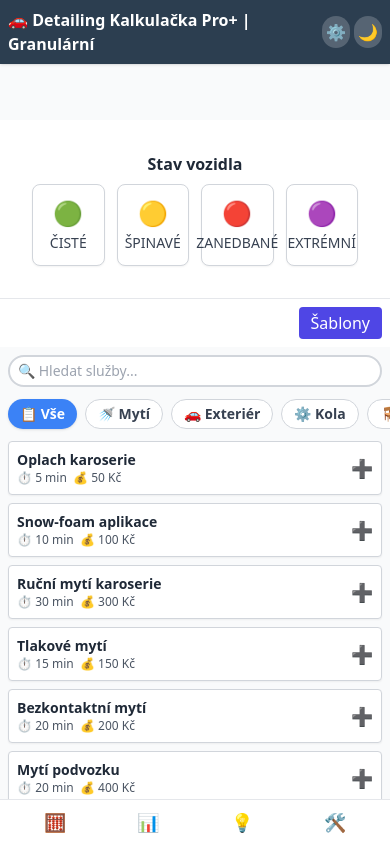
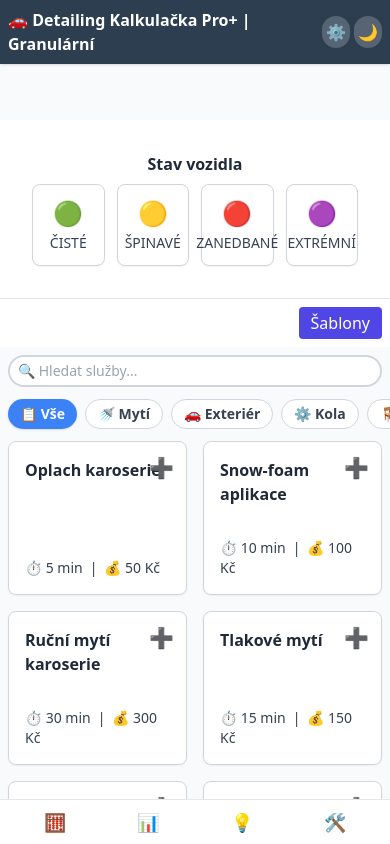
Before and after one commit to Rowunk/auto-detail, a React (Vite) app: page / in a window 390 px wide. Built offline with nearby package versions, Linux system fonts and the light colour scheme.

Commit message:
feat(ui): show condition selector on main screen & enlarge service cards for mobile

```diff
--- a/src/App.tsx
+++ b/src/App.tsx
@@ -68,8 +68,8 @@ function CalculatorView({
   // Sort helper
   const sortKeys = (keys: string[]): string[] =>
     [...keys].sort((a, b) => {
-      const oa = mergedServices[a]?.order ?? 9_999;
-      const ob = mergedServices[b]?.order ?? 9_999;
+      const oa = mergedServices[a]?.order ?? 9999;
+      const ob = mergedServices[b]?.order ?? 9999;
       if (oa !== ob) return oa - ob;
       return mergedServices[a].name.localeCompare(mergedServices[b].name);
     });
@@ -99,7 +99,6 @@ function CalculatorView({
 
   return (
     <>
-      {/* Templates modal */}
       {showTemplates && (
         <TemplateManager
           onApply={services => {
@@ -110,7 +109,6 @@ function CalculatorView({
         />
       )}
 
-      {/* Split screen */}
       <div
         className="flex flex-col lg:flex-row flex-1 overflow-hidden"
         role="region"
@@ -122,7 +120,7 @@ function CalculatorView({
           role="region"
           aria-label="Service selection"
         >
-          {/* 1) Vehicle condition selector always visible */}
+          {/* 1) Condition selector always visible */}
           <div className="p-4 bg-white dark:bg-gray-800 border-b dark:border-gray-700">
             <ConditionSelector
               current={condition}
@@ -140,12 +138,12 @@ function CalculatorView({
             </button>
           </div>
 
-          {/* 3) Search & category filters */}
+          {/* 3) Filters */}
           <SearchBar value={searchTerm} onChange={setSearchTerm} />
           <CategoryTabs active={activeCategory} onChange={setActiveCategory} />
 
-          {/* 4) Services grid */}
-          <div className="flex-1 grid grid-cols-1 sm:grid-cols-2 lg:grid-cols-3 xl:grid-cols-4 gap-2 p-2 auto-rows-fr">
+          {/* 4) Grid */}
+          <div className="flex-1 grid grid-cols-2 sm:grid-cols-3 md:grid-cols-4 gap-4 p-2 auto-rows-fr">
             {filtered.map(([key, svc]) => (
               <ServiceCard
                 key={key}
@@ -158,13 +156,16 @@ function CalculatorView({
             ))}
           </div>
 
-          {/* 5) Selection summary */}
-          <SelectionSummary selected={selected} onClear={() => onSelectedChange([])} />
+          {/* 5) Summary */}
+          <SelectionSummary
+            selected={selected}
+            onClear={() => onSelectedChange([])}
+          />
         </div>
 
         {/* Right pane */}
         <div
-          className="w-full lg:flex-[1] border-t lg:border-t-0 lg:border-l border-gray-200 dark:border-gray-700 p-4"
+          className="w-full lg:flex-[1] border-t lg:border-t-0 lg:border-l border-gray-200 dark:border-gray-700 p-4 overflow-y-auto"
           role="complementary"
           aria-label="Summary report"
         >
@@ -172,7 +173,6 @@ function CalculatorView({
         </div>
       </div>
 
-      {/* Toast notifications */}
       {toast && <Toast message={toast} onDismiss={() => setToast('')} />}
     </>
   );
@@ -224,8 +224,8 @@ function App(): React.ReactElement {
           )}
           {view === 'history' && (
             <HistorySection
-              onCopyServices={services => {
-                setSelectedServices(services);
+              onCopyServices={svc => {
+                setSelectedServices(svc);
                 setView('calc');
               }}
             />
--- a/src/components/ServiceCard.tsx
+++ b/src/components/ServiceCard.tsx
@@ -8,24 +8,7 @@ import type { VehicleCondition } from '../types';
 
 /**
  * Card component for an individual detailing service.
- * Shows service name, adjusted time and price, and allows toggling selection.
- *
- * @param {ServiceCardProps} props - Component props
- * @param {string} props.serviceKey - Unique identifier for the service
- * @param {ServiceItem} props.service - Service data object
- * @param {boolean} props.isSelected - Whether the service is currently selected
- * @param {Function} props.toggle - Callback to toggle selection state
- * @param {VehicleCondition|null} props.currentCondition - Currently selected vehicle condition
- * @returns {React.ReactElement} Service card component
- *
- * @example
- * <ServiceCard
- *   serviceKey="snow-foam"
- *   service={serviceDatabase['snow-foam']}
- *   isSelected={selected.includes('snow-foam')}
- *   toggle={toggleService}
- *   currentCondition="dirty"
- * />
+ * Enlarged tap-target for mobile thumb navigation.
  */
 export default function ServiceCard({
   serviceKey,
@@ -38,7 +21,6 @@ export default function ServiceCard({
   const { vehicleSize, workers } = config;
 
   const condKey: VehicleCondition = currentCondition ?? 'excellent';
-
   const baseTime = service.times[condKey];
   const basePrice = service.basePrice[condKey];
 
@@ -49,25 +31,26 @@ export default function ServiceCard({
     basePrice * sizeMultipliers[vehicleSize]
   );
 
-  const handleClick = (): void => {
-    toggle(serviceKey);
-  };
-
   return (
-    <div
-      onClick={handleClick}
-      className={`flex items-center justify-between gap-2 p-2 border rounded shadow-sm transition transform hover:scale-95 cursor-pointer ${
-        isSelected ? 'bg-green-100 border-green-500' : 'bg-white border-gray-300'
-      }`}
+    <button
+      onClick={() => toggle(serviceKey)}
+      className={`
+        relative flex flex-col justify-between p-4 min-h-[6rem] border rounded-lg shadow-sm transition
+        hover:scale-105 focus:outline-none
+        ${isSelected ? 'bg-green-100 border-green-500' : 'bg-white border-gray-300'}
+      `}
+      aria-pressed={isSelected}
     >
-      <div>
-        <div className="font-semibold text-sm">{service.name}</div>
-        <div className="text-xs text-gray-600">
-          ⏱️ {adjustedTime} min&nbsp;&nbsp;💰 {adjustedPrice} Kč
-        </div>
+      <div className="font-semibold text-base mb-2 text-left">
+        {service.name}
       </div>
-      <div className="text-lg">{isSelected ? '✅' : '➕'}</div>
-    </div>
+      <div className="text-sm text-gray-700 text-left">
+        ⏱️ {adjustedTime} min | 💰 {adjustedPrice} Kč
+      </div>
+      <div className="absolute top-3 right-3 text-xl">
+        {isSelected ? '✅' : '➕'}
+      </div>
+    </button>
   );
 }
 
```
